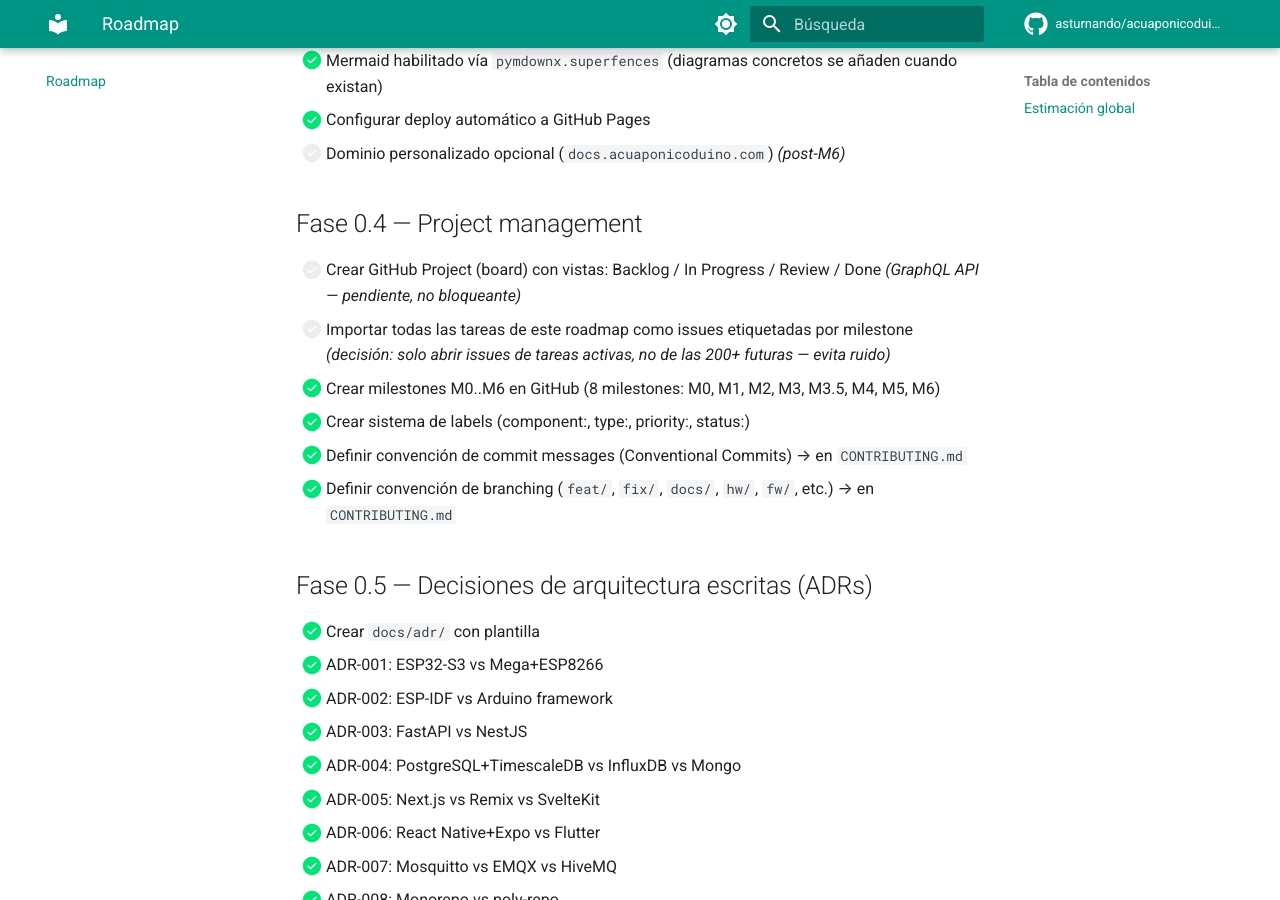
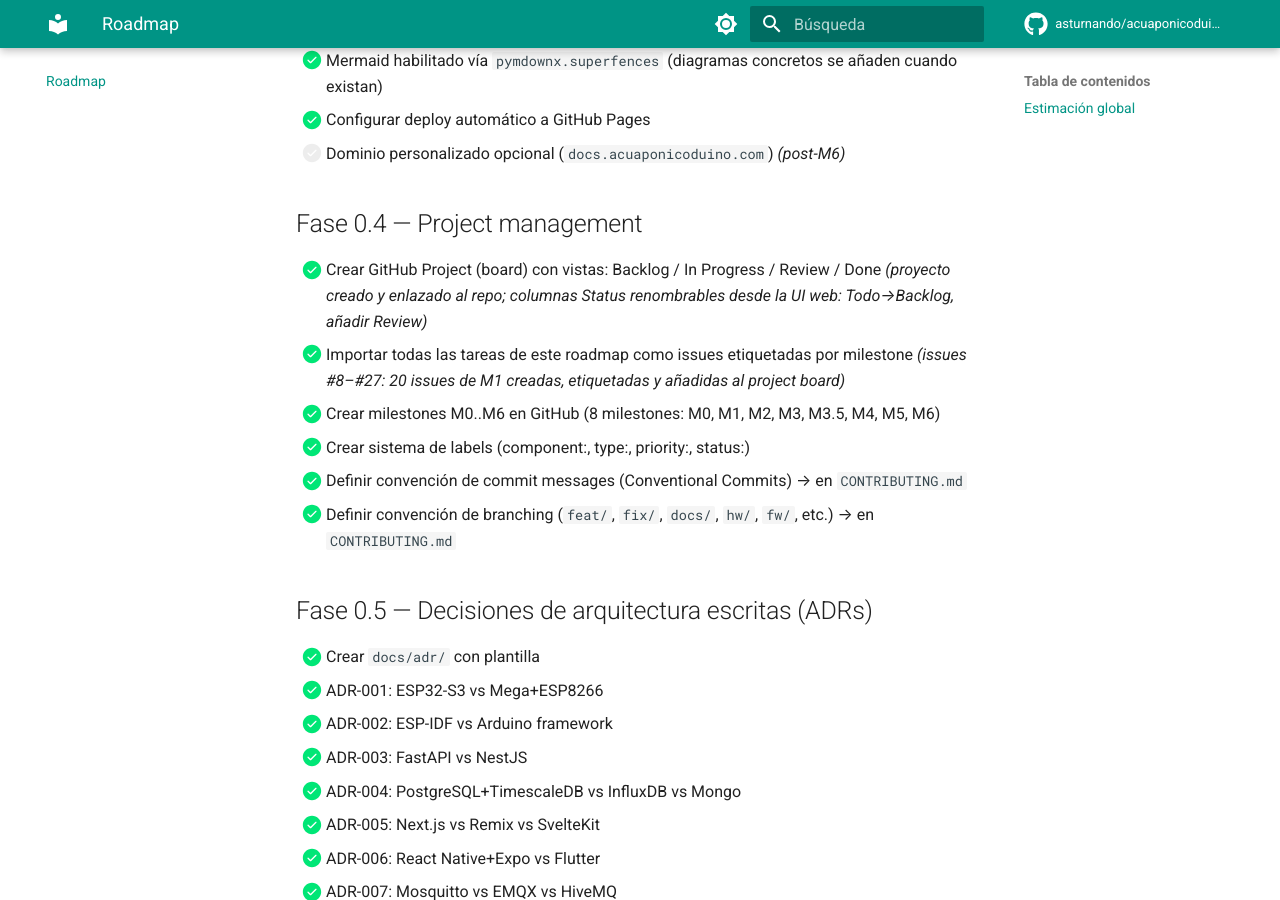
Before and after one commit to asturnando/acuaponicoduino, an MkDocs documentation site: the page built from docs/ROADMAP.md, in a window 1280 px wide and 900 px high, scrolled down 2426 px. Built offline with MkDocs 1.6.1 and Material for MkDocs 9.7.7, drawn with Linux system fonts in a browser that asks for light colours; comment, search, counter and statistics services are not loaded; some of the changed text lies outside the part shown.

Commit message:
docs(roadmap): cerrar M0 — project board e issues M1 creados
- GitHub Project board creado (https://github.com/users/asturnando/projects/1)
  enlazado al repo y hecho público
- 20 issues de M1 creadas (#8–#27, fases 1.1–1.20) con labels,
  milestone M1 y checklists; añadidas al project board
- ROADMAP v0.2: marcar Fase 0.4 completa, actualizar versión

```diff
--- a/docs/ROADMAP.md
+++ b/docs/ROADMAP.md
@@ -69,8 +69,8 @@
 
 ## Fase 0.4 — Project management
 
-- [ ] Crear GitHub Project (board) con vistas: Backlog / In Progress / Review / Done _(GraphQL API — pendiente, no bloqueante)_
-- [ ] Importar todas las tareas de este roadmap como issues etiquetadas por milestone _(decisión: solo abrir issues de tareas activas, no de las 200+ futuras — evita ruido)_
+- [x] Crear GitHub Project (board) con vistas: Backlog / In Progress / Review / Done _(proyecto creado y enlazado al repo; columnas Status renombrables desde la UI web: Todo→Backlog, añadir Review)_
+- [x] Importar todas las tareas de este roadmap como issues etiquetadas por milestone _(issues #8–#27: 20 issues de M1 creadas, etiquetadas y añadidas al project board)_
 - [x] Crear milestones M0..M6 en GitHub (8 milestones: M0, M1, M2, M3, M3.5, M4, M5, M6)
 - [x] Crear sistema de labels (component:, type:, priority:, status:)
 - [x] Definir convención de commit messages (Conventional Commits) → en `CONTRIBUTING.md`
```
Also changed, not shown: other parts of docs/ROADMAP.md (+1 -1 lines).
